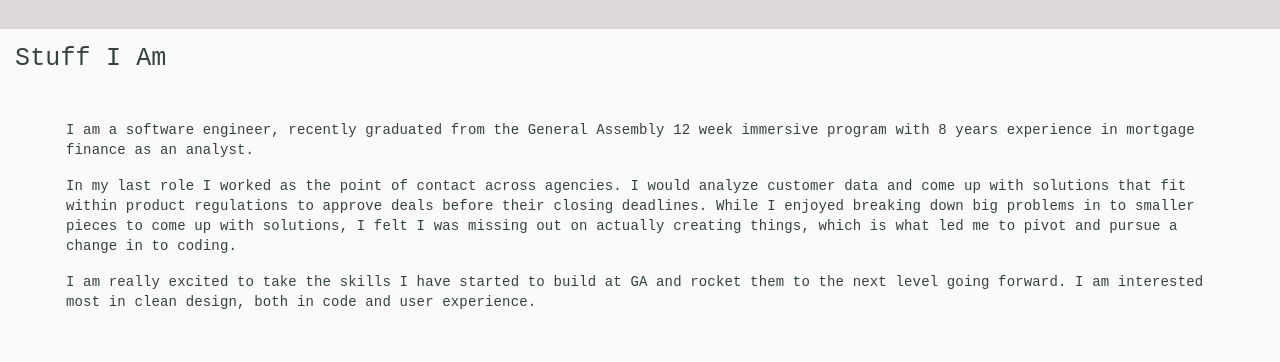
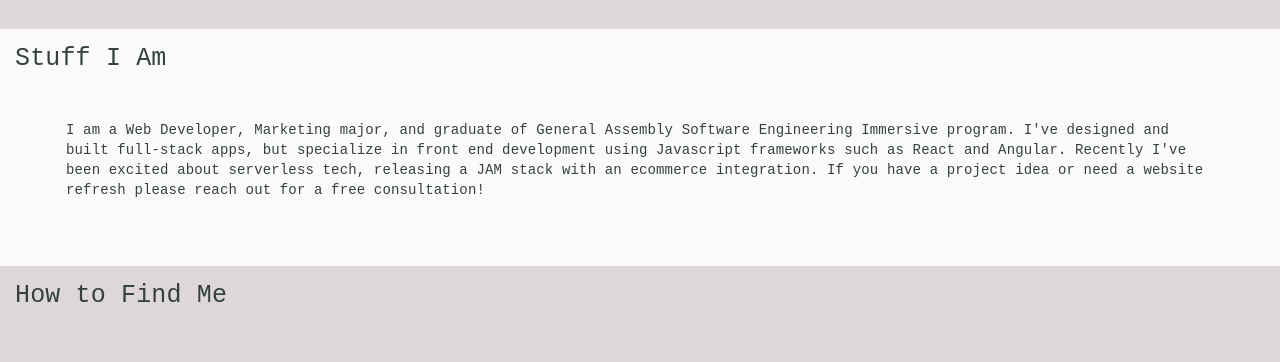
Before and after one commit to awolfden/portfolio, a React (Create React App) app in the folder portfolio_react/: page / in a window 1280 px wide. Shown: the part 1200-1562 px from the top of the page. Built offline with nearby package versions, Linux system fonts and the light colour scheme; grey boxes are pictures that could not be loaded; a web font is replaced by a local one.

Commit message:
updated about and resume

```diff
--- a/portfolio_react/src/About/About.jsx
+++ b/portfolio_react/src/About/About.jsx
@@ -13,21 +13,12 @@
             <div id='about' className='about'>
                 <h1>Stuff I Am</h1>
                 <div>
-                    <p>I am a software engineer, recently graduated from
-                    the General Assembly 12 week immersive program with
-                    8 years experience in mortgage finance as an analyst. </p>
-
-                    <p>In my last role I worked as the point of contact across
-                    agencies. I would analyze customer data and come up with
-                    solutions that fit within product regulations to approve deals
-                    before their closing deadlines. While I enjoyed breaking down
-                    big problems in to smaller pieces to come up with solutions,
-                    I felt I was missing out on actually creating things, which is what
-                    led me to pivot and pursue a change in to coding.</p>
-
-                    <p>I am really excited to take the skills I have started to build at GA
-                    and rocket them to the next level going forward. I am interested
-                    most in clean design, both in code and user experience.</p>
+                    <p>I am a Web Developer, Marketing major, and graduate of General Assembly Software
+                        Engineering Immersive program. I've designed and built full-stack apps, but specialize in front end development
+                        using Javascript frameworks such as React and Angular. Recently I've been excited about serverless tech,
+                        releasing a JAM stack with an ecommerce integration. If you have a project idea or need a website refresh
+                        please reach out for a free consultation!
+                    </p>
                 </div>
             </div>
         )
```
Also changed, not shown: 1 other file (tests, documents, lock files or other folders).
